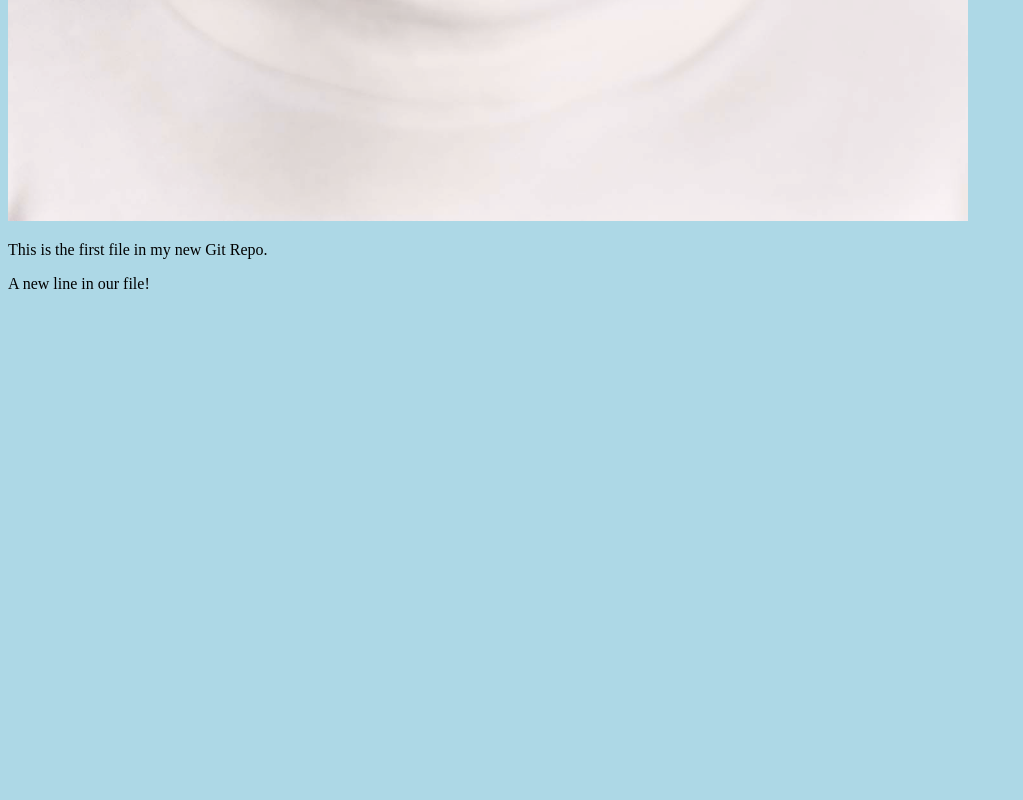
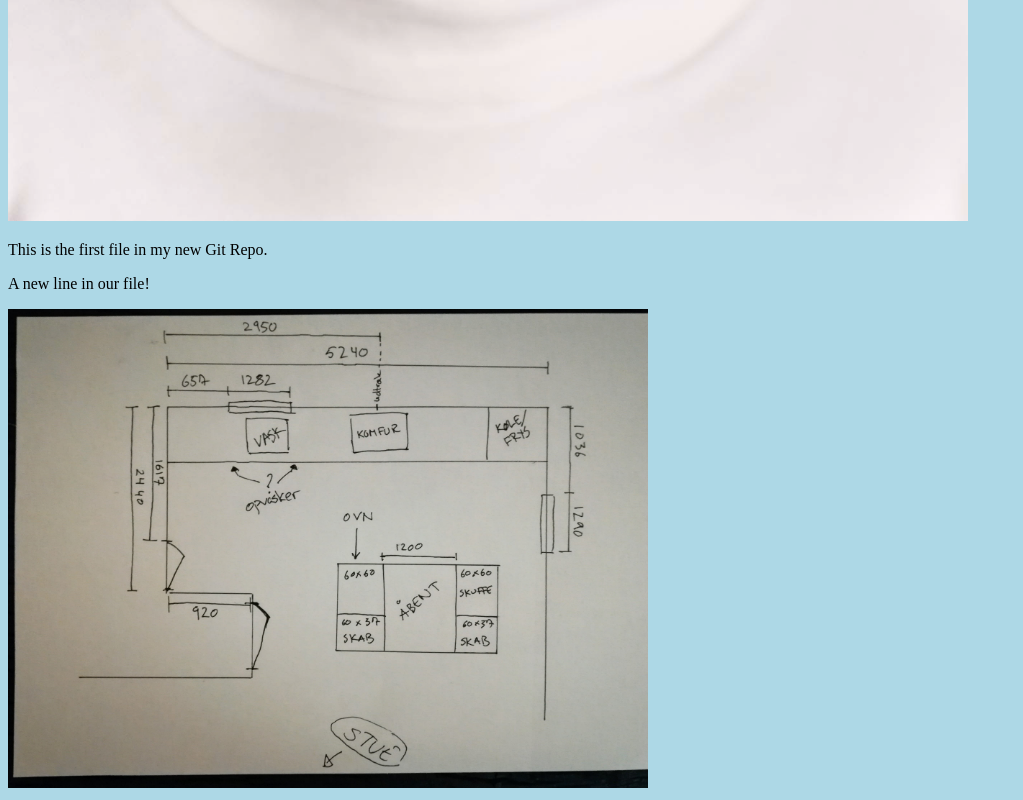
Before and after one commit to janmarklaursen/w3-git-learn, a plain HTML site: page index.html in a window 1280 px wide. Shown: the part 1299-2099 px from the top of the page, without its empty margins (0-1023 px from the left). Before the commit the page ends 1608 px from the top, so only its background shows below. Drawn offline with Linux system fonts and the light colour scheme.

Commit message:
add new image

```diff
--- a/index.html
+++ b/index.html
@@ -12,6 +12,7 @@
     <div><img src="helloworld.jpeg" alt="Hello World from Space" style="width:100%;max-width:960px"></div>
     <p>This is the first file in my new Git Repo.</p>
     <p>A new line in our file!</p>
+    <div><img src="skitse.jpg" alt="Hello Git" style="width:100%;max-width:640px"></div>
 
 </body>
 
```
Also changed, not shown: skitse.jpg (added).
